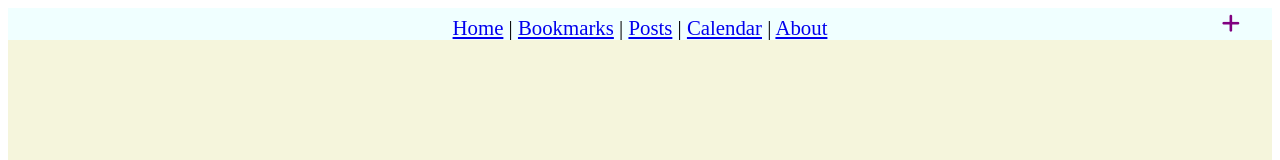
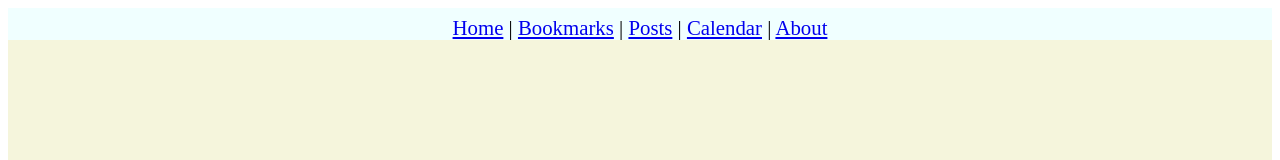
Before and after one commit to lbyxiafei/prototype_vue3, a Vue app: page / in a window 1280 px wide. Shown: the top 160 px of the page. Built offline with nearby package versions, Linux system fonts and the light colour scheme.

Commit message:
Conditional check for add task showing.

```diff
--- a/src/components/Header.vue
+++ b/src/components/Header.vue
@@ -6,10 +6,10 @@
       <RouterLink to="/posts">Posts</RouterLink> |
       <RouterLink to="/calendar">Calendar</RouterLink> |
       <RouterLink to="/about">About</RouterLink>
-      <i @click="toggleAddTask" class="fa-solid fa-plus"></i>
+      <i v-show="enableAddTask" @click="toggleAddTask" class="fa-solid fa-plus"></i>
     </nav>
   </header>
-  <AddTask v-show="showAddTask" />
+  <AddTask v-show="showAddTask && enableAddTask" />
 </template>
 
 <script>
@@ -30,6 +30,14 @@ export default{
   methods:{
     toggleAddTask(){
       this.showAddTask = !this.showAddTask;
+    }
+  },
+  computed:{
+    enableAddTask(){
+      if(this.$route.name === 'bookmarks' || this.$route.name === 'posts'){
+        return true;
+      }
+      return false;
     }
   },
 }
```
